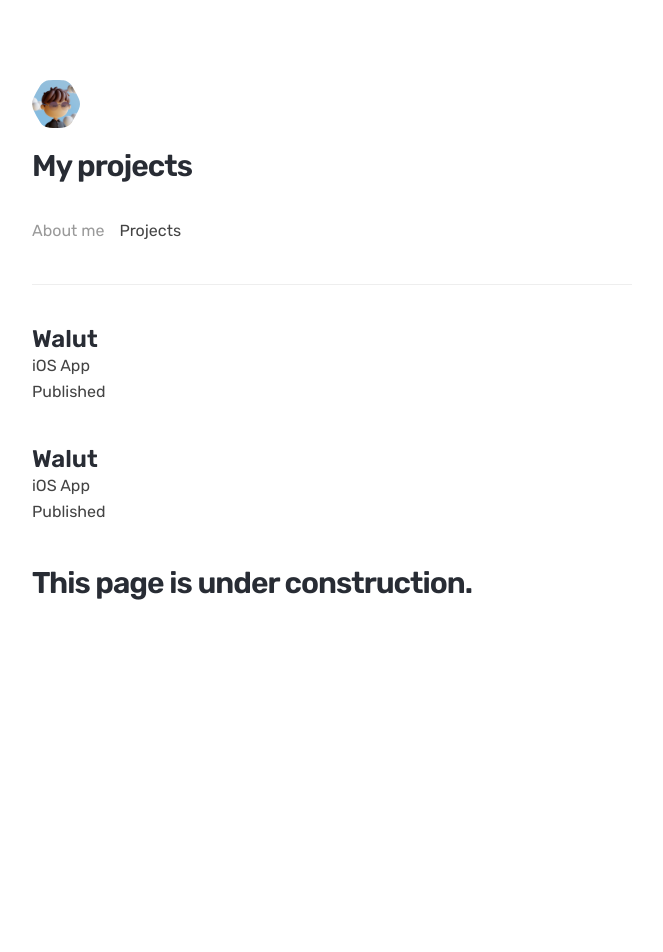
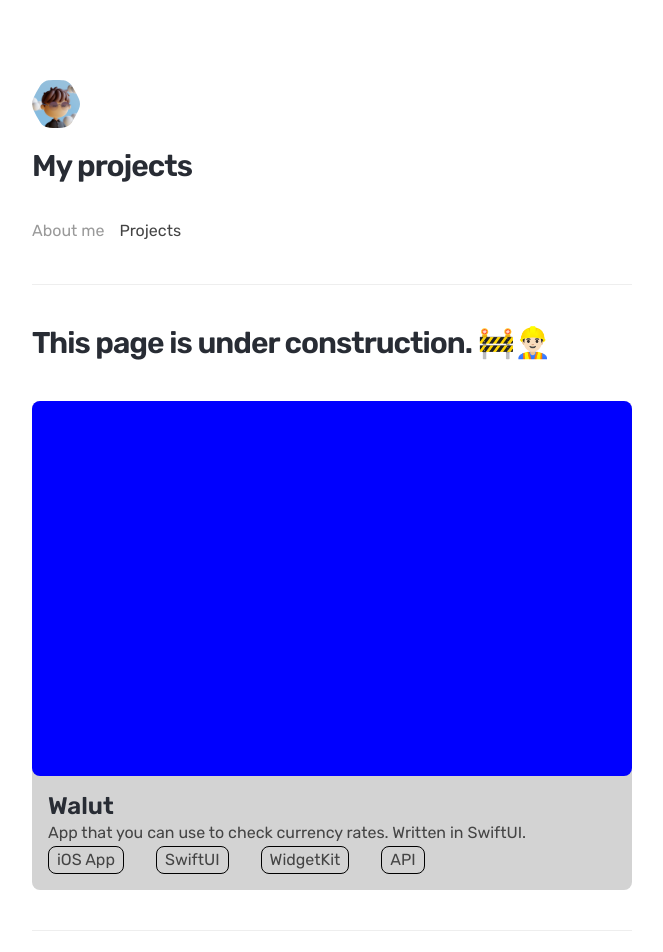
Before and after one commit to mbdjj/website, a Next.js app: page /projects in a window 1280 px wide. Shown: the top 952 px of the page, without its empty margins (308-971 px from the left). Before the commit the page ends 800 px from the top, so only its background shows below. Built offline with nearby package versions, Linux system fonts and the light colour scheme.

Commit message:
:construction: Create design for projects

```diff
--- a/components/Construction/Construction.js
+++ b/components/Construction/Construction.js
@@ -1,5 +1,5 @@
 export default function Construction() {
   return (
-    <h1>This page is under construction.</h1>
+    <h1>This page is under construction. 🚧👷🏻‍♂️</h1>
   );
 }
--- /dev/null
+++ b/components/Footer/Footer.js
@@ -0,0 +1,13 @@
+function getCurrentYear() {
+  const today = new Date();
+
+  return today.getFullYear();
+}
+
+export default function Footer() {
+  return (
+    <footer>
+      <p>© Marcin Bartmiński 2022-{getCurrentYear()}</p>
+    </footer>
+  );
+}
--- a/pages/projects.js
+++ b/pages/projects.js
@@ -1,6 +1,7 @@
 import Head from "next/head";
 import SiteLayout from "../components/SiteLayout/SiteLayout";
 import Nav from "../components/Nav/Nav";
+import Footer from "../components/Footer/Footer";
 import Construction from "../components/Construction/Construction";
 import styles from "../styles/Projects.module.css";
 
@@ -8,16 +9,9 @@ export default function Projects() {
   const projects = [
     {
       name: "Walut",
-      description: "",
-      category: "iOS App",
-      state: "Published",
-      link: "https://github.com/mbdjj/Walut",
-    },
-    {
-      name: "Walut",
-      description: "",
-      category: "iOS App",
-      state: "Published",
+      description:
+        "App that you can use to check currency rates. Written in SwiftUI.",
+      tags: ["iOS App", "SwiftUI", "WidgetKit", "API"],
       link: "https://github.com/mbdjj/Walut",
     },
   ];
@@ -34,17 +28,28 @@ export default function Projects() {
         <Nav selectedItem="projects" />
         <div className="line"></div>
 
+        <Construction />
+
         {projects.map((project, index) => {
           return (
-            <div key={index}>
-              <h2>{projects[0].name}</h2>
-              <p>{projects[0].category}</p>
-              <p>{projects[0].state}</p>
+            <div key={index} className={styles.project}>
+              <div className={styles.imageDiv}></div>
+              <div className={styles.textDiv}>
+                <h2>{project.name}</h2>
+                <p>{project.description}</p>
+                <div className={styles.tagsWrapper}>
+                  {project.tags.map((tag, index) => {
+                    return (
+                      <p key={index} className={styles.tag}>{tag}</p>
+                    )
+                  })}
+                </div>
+              </div>
             </div>
           );
         })}
-
-        <Construction />
+        <div className="line"></div>
+        <Footer />
       </SiteLayout>
     </>
   );
--- a/styles/Projects.module.css
+++ b/styles/Projects.module.css
@@ -0,0 +1,30 @@
+.project {
+  width: 100%;
+  background-color: lightgray;
+  padding-bottom: 1rem;
+  border-radius: 8px;
+}
+
+.imageDiv {
+  width: 100%;
+  aspect-ratio: 16/10;
+  background-color: blue;
+  border-radius: 8px;
+  margin-bottom: 1rem;
+}
+
+.textDiv {
+  margin: 0 1rem;
+}
+
+.tagsWrapper {
+  display: flex;
+  flex-flow: row wrap;
+  gap: 2rem;
+}
+
+p.tag {
+  padding: 0 8px;
+  border-radius: 8px;
+  border: 1px solid black;
+}
```
Also changed, not shown: pages/index.js (+2 -9 lines).
